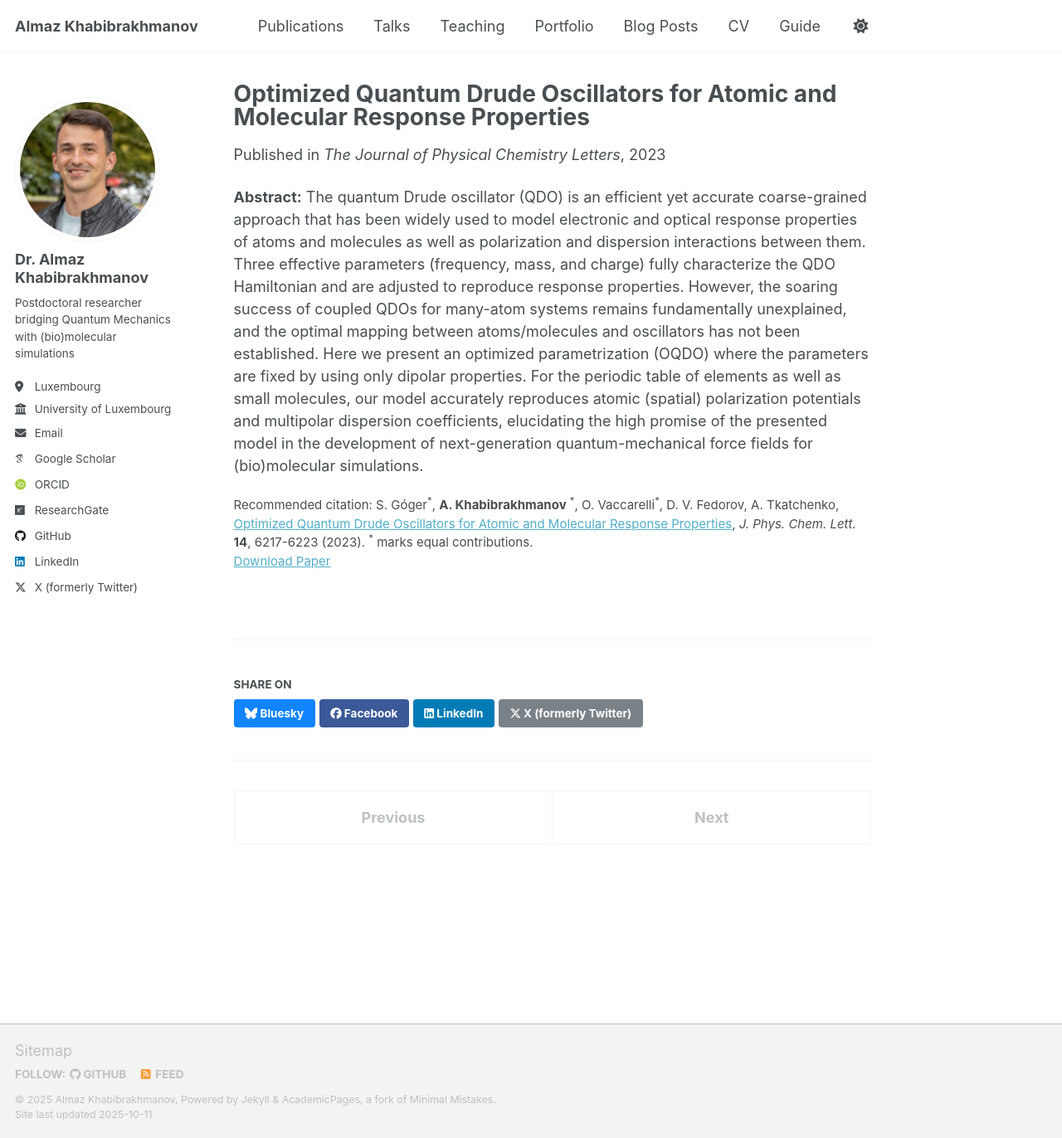
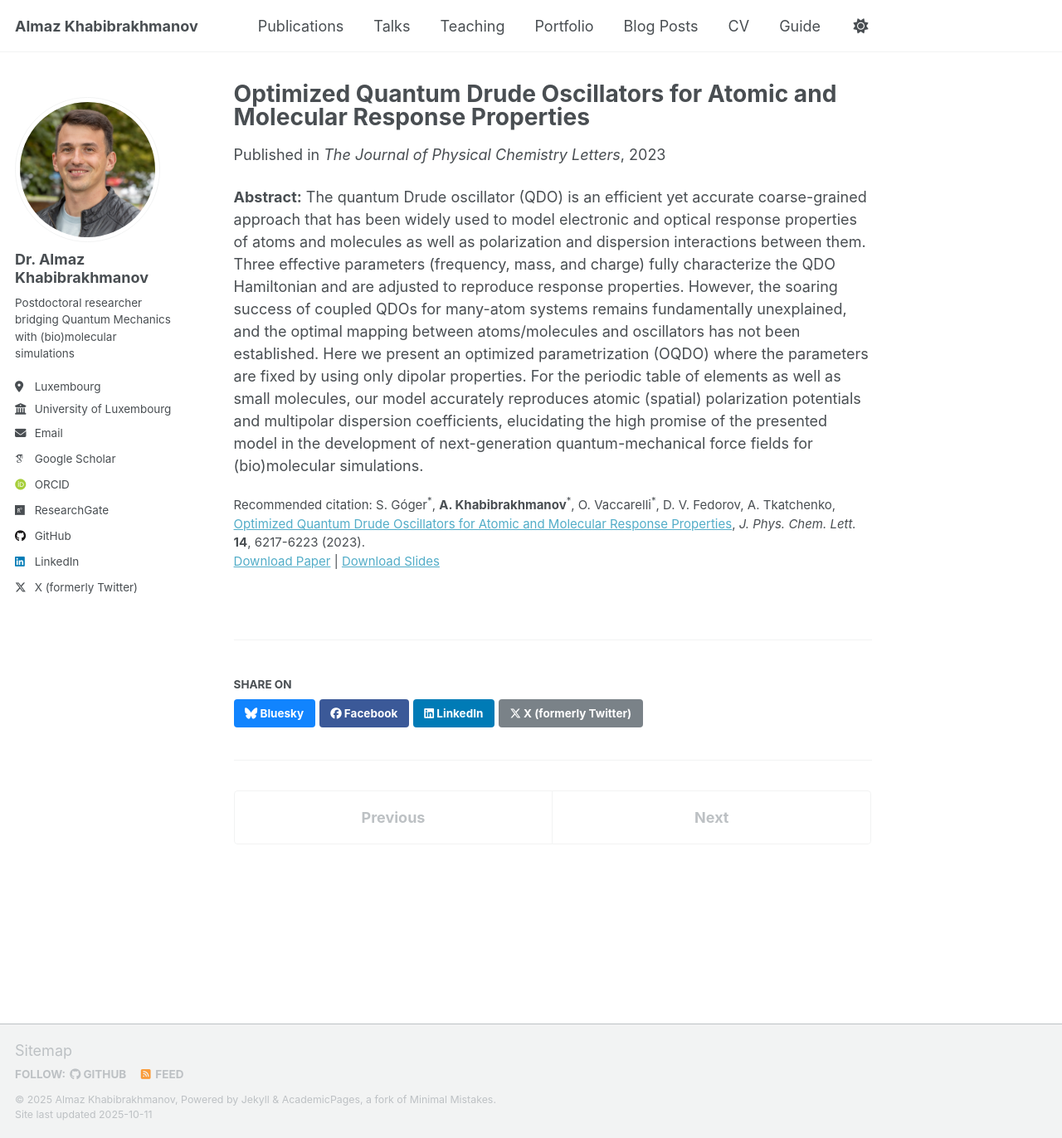
Before and after one commit to almaz-khabibrakhmanov/almaz-khabibrakhmanov.github.io, a Jekyll site: the page built from _publications/2023-Optimized_QDO-JPCL.md, in a window 1280 px wide and 1372 px high. Shown: the whole window at 83% size. Built offline with Jekyll 4.4.1, drawn with Linux system fonts in a browser that asks for light colours; some web fonts are replaced; a script that is not in the unit is left out; part of the change alters nothing that is shown.

Commit message:
Update 2023-Optimized_QDO-JPCL.md

```diff
--- a/_publications/2023-Optimized_QDO-JPCL.md
+++ b/_publications/2023-Optimized_QDO-JPCL.md
@@ -6,8 +6,8 @@ permalink: /publication/2023-Optimized_QDO-JPCL
 excerpt: 'The DFT study of graphene oxide (GO) patterned by pristine graphene nanoroads, where I explored how various GO compositions and nanoroads width and orientations affect electronic properties of this nanostructured material. Similar to fluorinated graphene, the band gap exhibits oscillatory decrease with broadening nanoroads. The emerging edge magnetism suggests possible applications of patterned GO in optoelectronics and spintronics.'
 date: 2023-06-29
 venue: 'The Journal of Physical Chemistry Letters'
-#slidesurl: 'https://doi.org/10.1021/acs.jpclett.3c01221'
+slidesurl: '<sup>*</sup> marks equal contributions.'
 paperurl: 'http://almaz-khabibrakhmanov.github.io/files/papers/2023-Optimized_QDO-JPCL.pdf'
-citation: 'S. Góger<sup>*</sup>, <b>A. Khabibrakhmanov</b> <sup>*</sup>, O. Vaccarelli<sup>*</sup>, D. V. Fedorov, A. Tkatchenko, <a href="https://doi.org/10.1021/acs.jpclett.3c01221">Optimized Quantum Drude Oscillators for Atomic and Molecular Response Properties</a>, <i>J. Phys. Chem. Lett.</i> <b>14</b>, 6217-6223 (2023). <sup>*</sup> marks equal contributions.'
+citation: 'S. Góger<sup>*</sup>, <b>A. Khabibrakhmanov</b><sup>*</sup>, O. Vaccarelli<sup>*</sup>, D. V. Fedorov, A. Tkatchenko, <a href="https://doi.org/10.1021/acs.jpclett.3c01221">Optimized Quantum Drude Oscillators for Atomic and Molecular Response Properties</a>, <i>J. Phys. Chem. Lett.</i> <b>14</b>, 6217-6223 (2023).'
 ---
 <b>Abstract:</b> The quantum Drude oscillator (QDO) is an efficient yet accurate coarse-grained approach that has been widely used to model electronic and optical response properties of atoms and molecules as well as polarization and dispersion interactions between them. Three effective parameters (frequency, mass, and charge) fully characterize the QDO Hamiltonian and are adjusted to reproduce response properties. However, the soaring success of coupled QDOs for many-atom systems remains fundamentally unexplained, and the optimal mapping between atoms/molecules and oscillators has not been established. Here we present an optimized parametrization (OQDO) where the parameters are fixed by using only dipolar properties. For the periodic table of elements as well as small molecules, our model accurately reproduces atomic (spatial) polarization potentials and multipolar dispersion coefficients, elucidating the high promise of the presented model in the development of next-generation quantum-mechanical force fields for (bio)molecular simulations.
```
